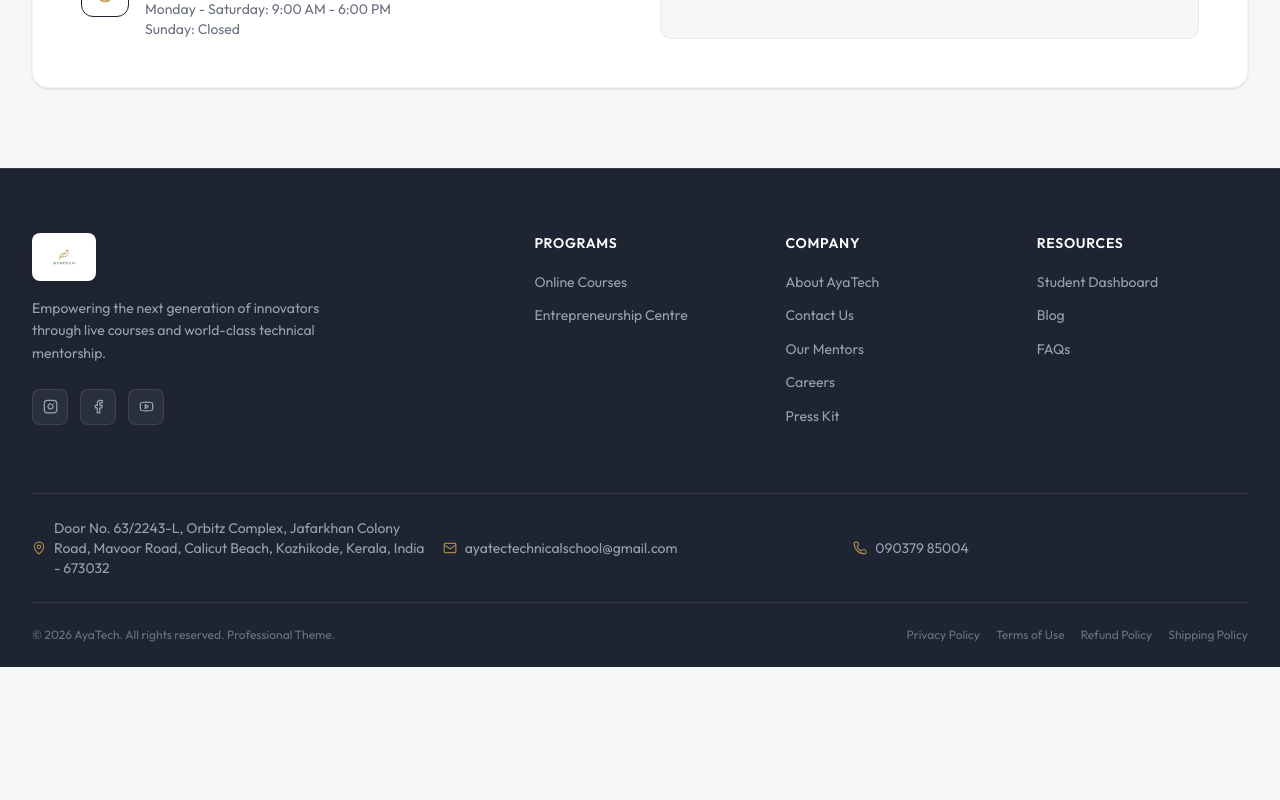
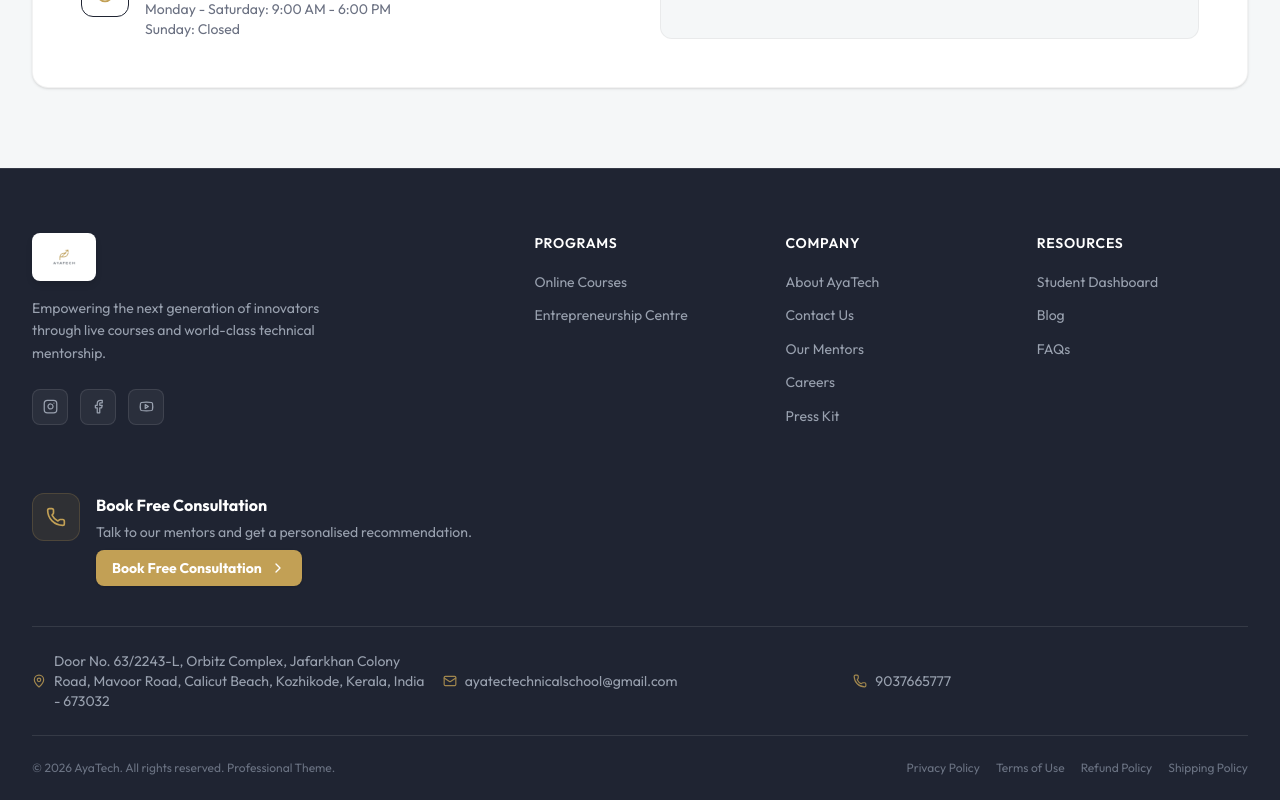
Before and after one commit to ITSXolved/ayatech-site, a Next.js app in the folder web/: page /contact in a window 1280 px wide. Shown: the part 884-1684 px from the top of the page. Before the commit the page ends 1551 px from the top, so only its background shows below. Built offline with nearby package versions, Linux system fonts and the light colour scheme.

Commit message:
Update phone number to 9037665777 across the site

```diff
--- a/web/src/app/contact/page.tsx
+++ b/web/src/app/contact/page.tsx
@@ -33,7 +33,7 @@
                 <div>
                   <h3 className="font-bold text-[#1a202c] mb-1">Call Us</h3>
                   <p className="text-sm text-[#6A7081] mb-2">Mon-Sat, 9:00 AM to 6:00 PM IST</p>
-                  <a href="tel:09037985004" className="text-[#c2a055] font-semibold hover:underline">090379 85004</a>
+                  <a href="tel:9037665777" className="text-[#c2a055] font-semibold hover:underline">9037665777</a>
                 </div>
               </div>
 
@@ -46,7 +46,7 @@
                   <h3 className="font-bold text-[#1a202c] mb-1">Book Free Consultation</h3>
                   <p className="text-sm text-[#6A7081] mb-2">Talk to our mentors and get a personalised recommendation.</p>
                   <a
-                      href="https://wa.me/919037985004"
+                      href="https://wa.me/919037665777"
                       target="_blank"
                       rel="noopener noreferrer"
                       className="inline-flex items-center gap-2 py-2 px-4 bg-[#c2a055] text-white rounded-lg font-bold hover:bg-[#a68940] transition-colors shadow-sm text-sm"
--- a/web/src/components/layout/Footer.tsx
+++ b/web/src/components/layout/Footer.tsx
@@ -9,6 +9,7 @@
     Linkedin,
     Youtube,
     Facebook,
+    ChevronRight,
 } from "lucide-react";
 
 const links = {
@@ -100,6 +101,25 @@
                     ))}
                 </div>
 
+                {/* New Consultation Section */}
+                <div className="flex items-start gap-4 mb-10"> {/* Added margin-bottom for spacing */}
+                    <div className="w-12 h-12 rounded-xl bg-[rgba(194,160,85,0.1)] flex items-center justify-center shrink-0 border border-[rgba(194,160,85,0.2)]">
+                        <Phone className="text-[#c2a055]" size={20} />
+                    </div>
+                    <div>
+                        <h3 className="font-bold text-white mb-1">Book Free Consultation</h3> {/* Changed text color to white for dark background */}
+                        <p className="text-sm text-gray-400 mb-2">Talk to our mentors and get a personalised recommendation.</p> {/* Changed text color to gray-400 */}
+                        <a
+                            href="https://wa.me/919037665777"
+                            target="_blank"
+                            rel="noopener noreferrer"
+                            className="inline-flex items-center gap-2 py-2 px-4 bg-[#c2a055] text-white rounded-lg font-bold hover:bg-[#a68940] transition-colors shadow-sm text-sm"
+                        >
+                            Book Free Consultation <ChevronRight size={16} />
+                        </a>
+                    </div>
+                </div>
+
                 {/* Contact strip */}
                 <div className="border-t border-white/10 py-6 grid grid-cols-1 md:grid-cols-3 gap-4">
                     {[
@@ -115,8 +135,8 @@
                         },
                         {
                             Icon: Phone,
-                            text: "090379 85004",
-                            href: "tel:09037985004"
+                            text: "9037665777",
+                            href: "tel:9037665777"
                         },
                     ].map(({ Icon, text, href }, i) => (
                         <a
```
